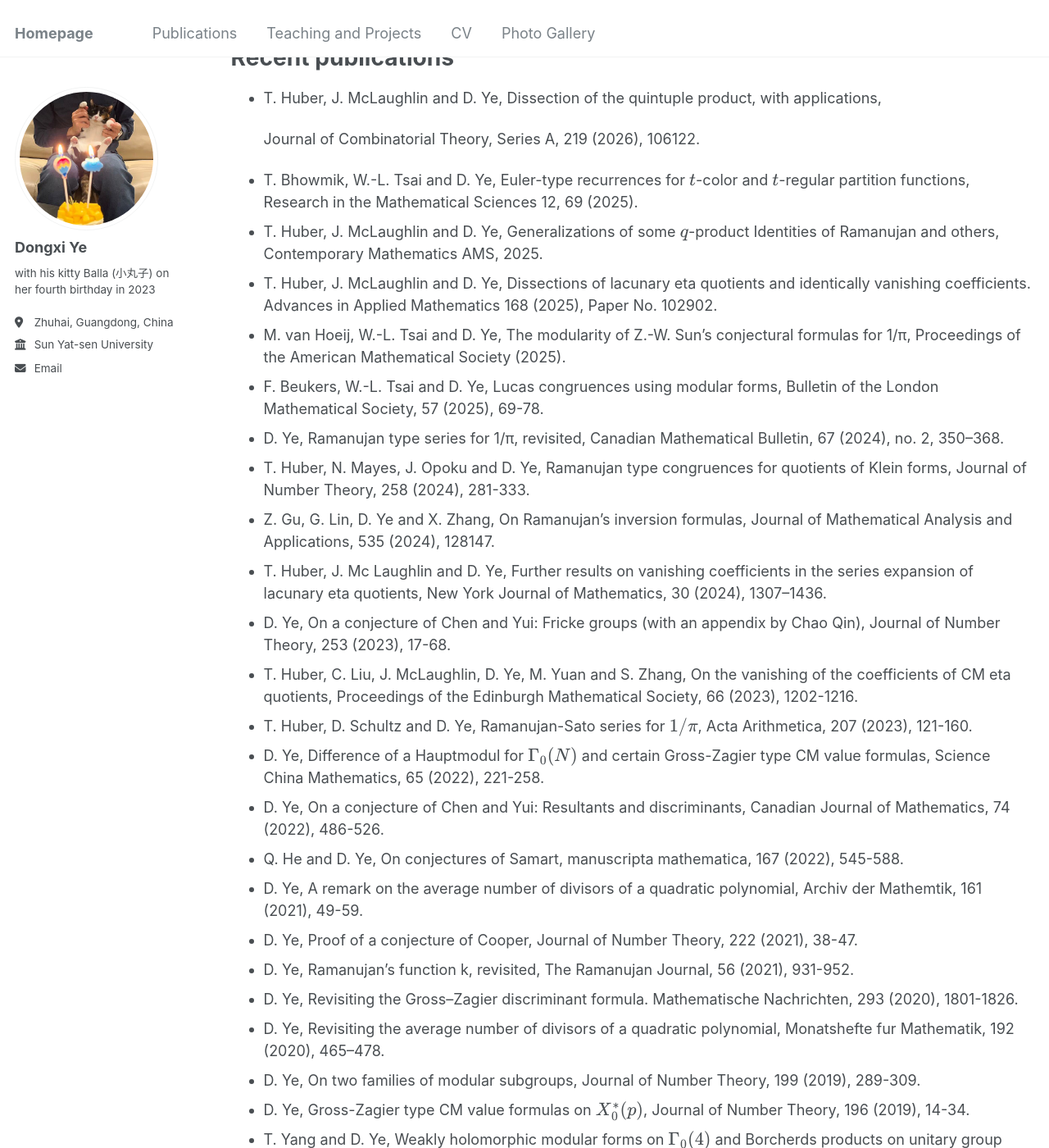
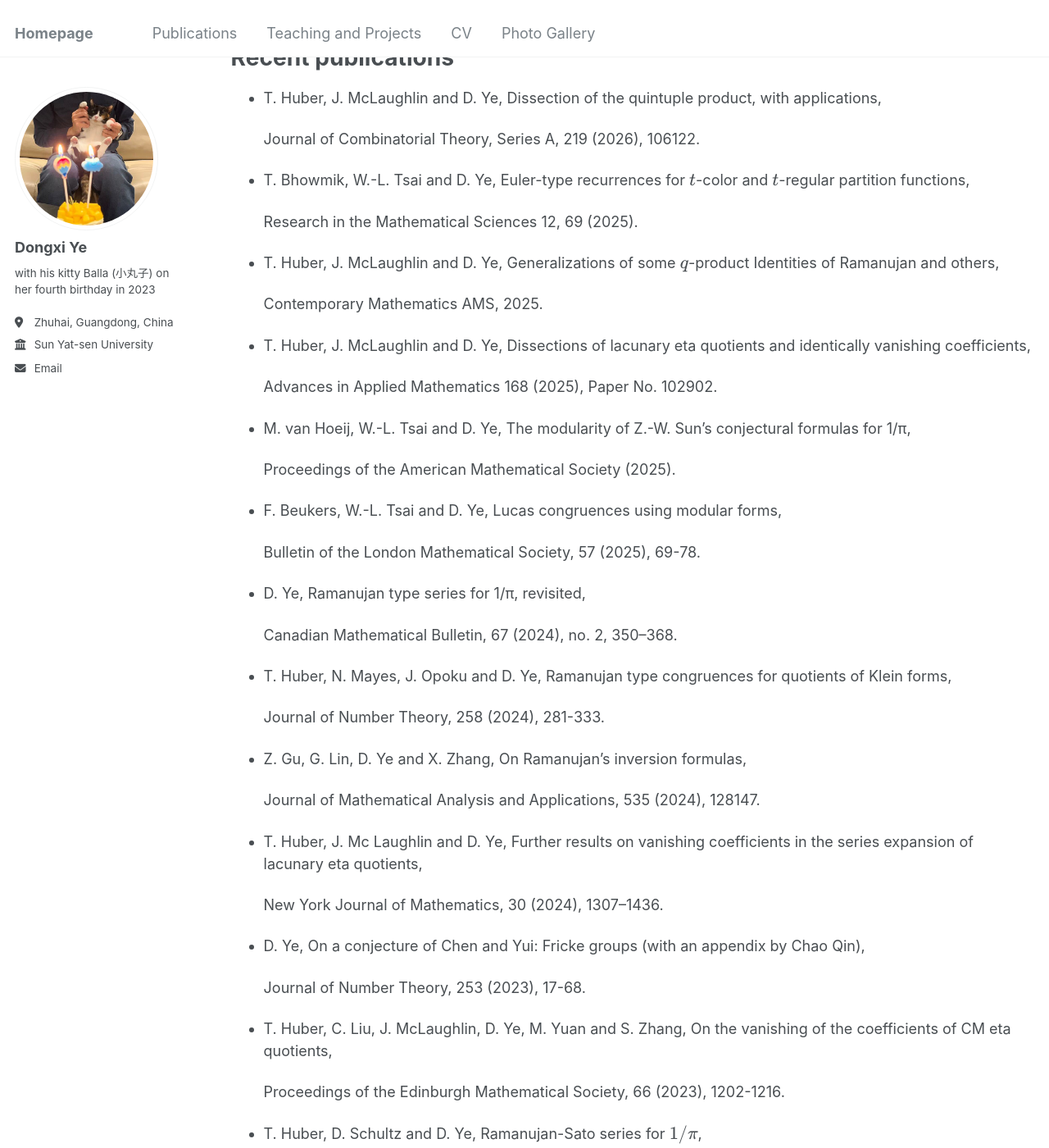
Before and after one commit to Dongxi-Ye/homepage, a Jekyll site: the page built from _pages/cv.md, in a window 1280 px wide and 1400 px high, scrolled down 387 px. Shown: the whole window at 82% size. Built offline with Jekyll 4.4.1, drawn with Linux system fonts in a browser that asks for light colours; some of the changed text lies outside the part shown.

Commit message:
Update cv.md

```diff
--- a/_pages/cv.md
+++ b/_pages/cv.md
@@ -24,34 +24,96 @@ Recent publications
 * T. Huber, J. McLaughlin and D. Ye, Dissection of the quintuple product, with applications,
 
   Journal of Combinatorial Theory, Series A, 219 (2026), 106122.
-* T. Bhowmik, W.-L. Tsai and D. Ye, Euler-type recurrences for $$t$$-color and $$t$$-regular partition functions,  Research in the Mathematical Sciences 12, 69 (2025).
-* T. Huber, J. McLaughlin and D. Ye, Generalizations of some $$q$$-product Identities of Ramanujan and others, Contemporary Mathematics AMS, 2025.
-* T. Huber, J. McLaughlin and D. Ye, Dissections of lacunary eta quotients and identically vanishing coefficients. Advances in Applied Mathematics 168 (2025), Paper No. 102902.
-* M. van Hoeij, W.-L. Tsai and D. Ye, The modularity of Z.-W. Sun’s conjectural formulas for 1/π, Proceedings of the American Mathematical Society (2025).
-* F. Beukers, W.-L. Tsai and D. Ye, Lucas congruences using modular forms, Bulletin of the London Mathematical Society, 57 (2025), 69-78.
-* D. Ye, Ramanujan type series for 1/π, revisited, Canadian Mathematical Bulletin, 67 (2024), no. 2, 350–368.
-* T. Huber, N. Mayes, J. Opoku and D. Ye, Ramanujan type congruences for quotients of Klein forms, Journal of Number Theory, 258 (2024), 281-333.
-* Z. Gu, G. Lin, D. Ye and X. Zhang, On Ramanujan’s inversion formulas, Journal of Mathematical Analysis and Applications, 535 (2024), 128147.
-* T. Huber, J. Mc Laughlin and D. Ye, Further results on vanishing coefficients in the series expansion of lacunary eta quotients, New York Journal of Mathematics, 30 (2024), 1307–1436.
-* D. Ye, On a conjecture of Chen and Yui: Fricke groups (with an appendix by Chao Qin), Journal of Number Theory, 253 (2023), 17-68.
-* T. Huber, C. Liu, J. McLaughlin, D. Ye, M. Yuan and S. Zhang, On the vanishing of the coefficients of CM eta quotients, Proceedings of the Edinburgh Mathematical Society, 66 (2023), 1202-1216.
-* T. Huber, D. Schultz and D. Ye, Ramanujan-Sato series for $$1/\pi$$, Acta Arithmetica, 207 (2023), 121-160.
-* D. Ye, Difference of a Hauptmodul for $$\Gamma_0(N)$$ and certain Gross-Zagier type CM value formulas, Science China Mathematics, 65 (2022), 221-258.
-* D. Ye, On a conjecture of Chen and Yui: Resultants and discriminants, Canadian Journal of Mathematics, 74 (2022), 486-526.
-* Q. He and D. Ye, On conjectures of Samart, manuscripta mathematica, 167 (2022), 545-588.
-* D. Ye, A remark on the average number of divisors of a quadratic polynomial, Archiv der Mathemtik, 161 (2021), 49-59.
-* D. Ye, Proof of a conjecture of Cooper, Journal of Number Theory, 222 (2021), 38-47.
-* D. Ye, Ramanujan’s function k, revisited, The Ramanujan Journal, 56 (2021), 931-952.
-* D. Ye, Revisiting the Gross–Zagier discriminant formula. Mathematische Nachrichten, 293 (2020), 1801-1826.
-* D. Ye, Revisiting the average number of divisors of a quadratic polynomial, Monatshefte fur Mathematik, 192 (2020), 465–478.
-* D. Ye, On two families of modular subgroups, Journal of Number Theory, 199 (2019), 289-309.
-* D. Ye, Gross-Zagier type CM value formulas on $$X_{0}^{*}(p)$$, Journal of Number Theory, 196 (2019), 14-34.
-* T. Yang and D. Ye, Weakly holomorphic modular forms on $$\Gamma_{0}(4)$$ and Borcherds products on unitary group U(2,1), Research in Number Theory, 4 (2018), no. 2.
-* S. Cooper, B. Kane and D. Ye, Analogues of the Ramanujan–Mordell Theorem, Journal of Mathematical Analysis and Applications, 446 (2017), 568–579.
-* S. Cooper and D. Ye, Level 14 and 15 analogues of Ramanujan elliptic functions to alternative bases, Transactions of the American Mathematical Society, 368 (2016), 7883-7910.
-* S. Cooper and D. Ye, The level 12 analogue of Ramanujan function $$k$$, Journal of the Australian Mathematical Society, 101 (2016), 29-53.
-* S. Cooper, J. Ge and D. Ye, Hypergeometric transformation formulas of degrees 3, 7, 11 and 23, Journal of Mathematical Analysis and Applications, 421 (2015), 1358–1376.
-* S. Cooper and D. Ye, The Rogers-Ramanujan continued fraction and its level 13 analogue, Journal of Approximation Theory, 193 (2015), 99-127.
-* S. Cooper and D. Ye, Eisenstein series to the tredecic base, Bulletin of the Australian Mathematical Society, 91 (2015), 19–28.
-* S. Cooper and D. Ye, Explicit evaluations of a level 13 analogue of the Rogers-Ramanujan continued fraction, Journal of Number Theory, 139 (2014), 91–111.
-* S. Cooper, H. Y. Lam and D. Ye, Representations of squares by certain quinary quadratic forms, Acta Arithmetica, 157 (2013), 147–168.
+* T. Bhowmik, W.-L. Tsai and D. Ye, Euler-type recurrences for $$t$$-color and $$t$$-regular partition functions,
+
+  Research in the Mathematical Sciences 12, 69 (2025).
+* T. Huber, J. McLaughlin and D. Ye, Generalizations of some $$q$$-product Identities of Ramanujan and others,
+
+  Contemporary Mathematics AMS, 2025.
+* T. Huber, J. McLaughlin and D. Ye, Dissections of lacunary eta quotients and identically vanishing coefficients,
+
+  Advances in Applied Mathematics 168 (2025), Paper No. 102902.
+* M. van Hoeij, W.-L. Tsai and D. Ye, The modularity of Z.-W. Sun’s conjectural formulas for 1/π,
+
+  Proceedings of the American Mathematical Society (2025).
+* F. Beukers, W.-L. Tsai and D. Ye, Lucas congruences using modular forms,
+
+  Bulletin of the London Mathematical Society, 57 (2025), 69-78.
+* D. Ye, Ramanujan type series for 1/π, revisited,
+
+  Canadian Mathematical Bulletin, 67 (2024), no. 2, 350–368.
+* T. Huber, N. Mayes, J. Opoku and D. Ye, Ramanujan type congruences for quotients of Klein forms,
+
+  Journal of Number Theory, 258 (2024), 281-333.
+* Z. Gu, G. Lin, D. Ye and X. Zhang, On Ramanujan’s inversion formulas,
+
+  Journal of Mathematical Analysis and Applications, 535 (2024), 128147.
+* T. Huber, J. Mc Laughlin and D. Ye, Further results on vanishing coefficients in the series expansion of lacunary eta quotients,
+
+  New York Journal of Mathematics, 30 (2024), 1307–1436.
+* D. Ye, On a conjecture of Chen and Yui: Fricke groups (with an appendix by Chao Qin),
+
+  Journal of Number Theory, 253 (2023), 17-68.
+* T. Huber, C. Liu, J. McLaughlin, D. Ye, M. Yuan and S. Zhang, On the vanishing of the coefficients of CM eta quotients,
+
+  Proceedings of the Edinburgh Mathematical Society, 66 (2023), 1202-1216.
+* T. Huber, D. Schultz and D. Ye, Ramanujan-Sato series for $$1/\pi$$,
+
+  Acta Arithmetica, 207 (2023), 121-160.
+* D. Ye, Difference of a Hauptmodul for $$\Gamma_0(N)$$ and certain Gross-Zagier type CM value formulas,
+
+  Science China Mathematics, 65 (2022), 221-258.
+* D. Ye, On a conjecture of Chen and Yui: Resultants and discriminants,
+
+  Canadian Journal of Mathematics, 74 (2022), 486-526.
+* Q. He and D. Ye, On conjectures of Samart,
+
+  manuscripta mathematica, 167 (2022), 545-588.
+* D. Ye, A remark on the average number of divisors of a quadratic polynomial,
+
+  Archiv der Mathemtik, 161 (2021), 49-59.
+* D. Ye, Proof of a conjecture of Cooper,
+
+  Journal of Number Theory, 222 (2021), 38-47.
+* D. Ye, Ramanujan’s function k, revisited,
+
+  The Ramanujan Journal, 56 (2021), 931-952.
+* D. Ye, Revisiting the Gross–Zagier discriminant formula,
+
+  Mathematische Nachrichten, 293 (2020), 1801-1826.
+* D. Ye, Revisiting the average number of divisors of a quadratic polynomial,
+
+  Monatshefte fur Mathematik, 192 (2020), 465–478.
+* D. Ye, On two families of modular subgroups,
+
+  Journal of Number Theory, 199 (2019), 289-309.
+* D. Ye, Gross-Zagier type CM value formulas on $$X_{0}^{*}(p)$$,
+
+  Journal of Number Theory, 196 (2019), 14-34.
+* T. Yang and D. Ye, Weakly holomorphic modular forms on $$\Gamma_{0}(4)$$ and Borcherds products on unitary group U(2,1),
+
+  Research in Number Theory, 4 (2018), no. 2.
+* S. Cooper, B. Kane and D. Ye, Analogues of the Ramanujan–Mordell Theorem,
+
+  Journal of Mathematical Analysis and Applications, 446 (2017), 568–579.
+* S. Cooper and D. Ye, Level 14 and 15 analogues of Ramanujan elliptic functions to alternative bases,
+
+  Transactions of the American Mathematical Society, 368 (2016), 7883-7910.
+* S. Cooper and D. Ye, The level 12 analogue of Ramanujan function $$k$$,
+
+  Journal of the Australian Mathematical Society, 101 (2016), 29-53.
+* S. Cooper, J. Ge and D. Ye, Hypergeometric transformation formulas of degrees 3, 7, 11 and 23,
+
+  Journal of Mathematical Analysis and Applications, 421 (2015), 1358–1376.
+* S. Cooper and D. Ye, The Rogers-Ramanujan continued fraction and its level 13 analogue,
+
+  Journal of Approximation Theory, 193 (2015), 99-127.
+* S. Cooper and D. Ye, Eisenstein series to the tredecic base,
+
+  Bulletin of the Australian Mathematical Society, 91 (2015), 19–28.
+* S. Cooper and D. Ye, Explicit evaluations of a level 13 analogue of the Rogers-Ramanujan continued fraction,
+
+  Journal of Number Theory, 139 (2014), 91–111.
+* S. Cooper, H. Y. Lam and D. Ye, Representations of squares by certain quinary quadratic forms,
+
+  Acta Arithmetica, 157 (2013), 147–168.
```
